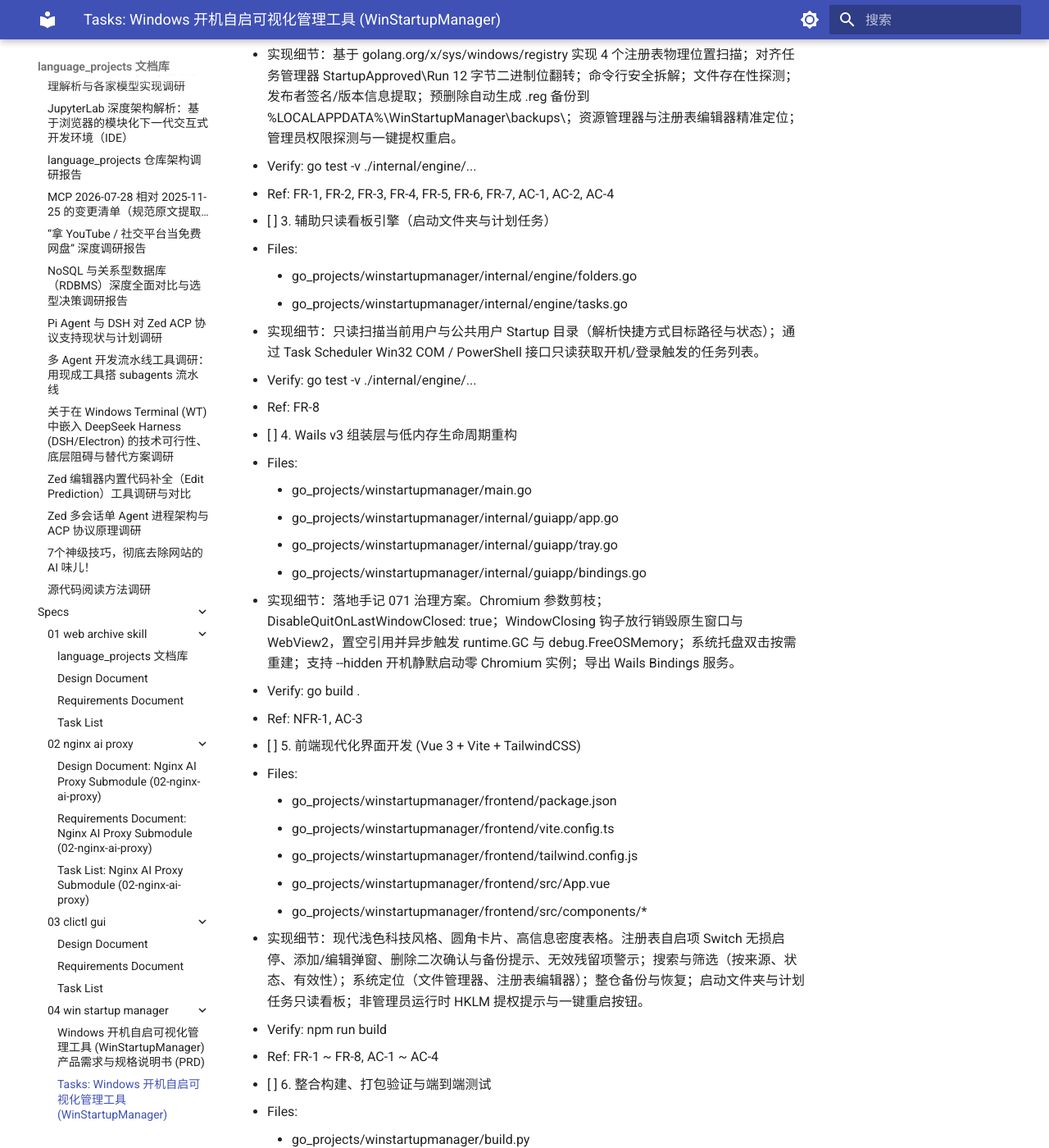
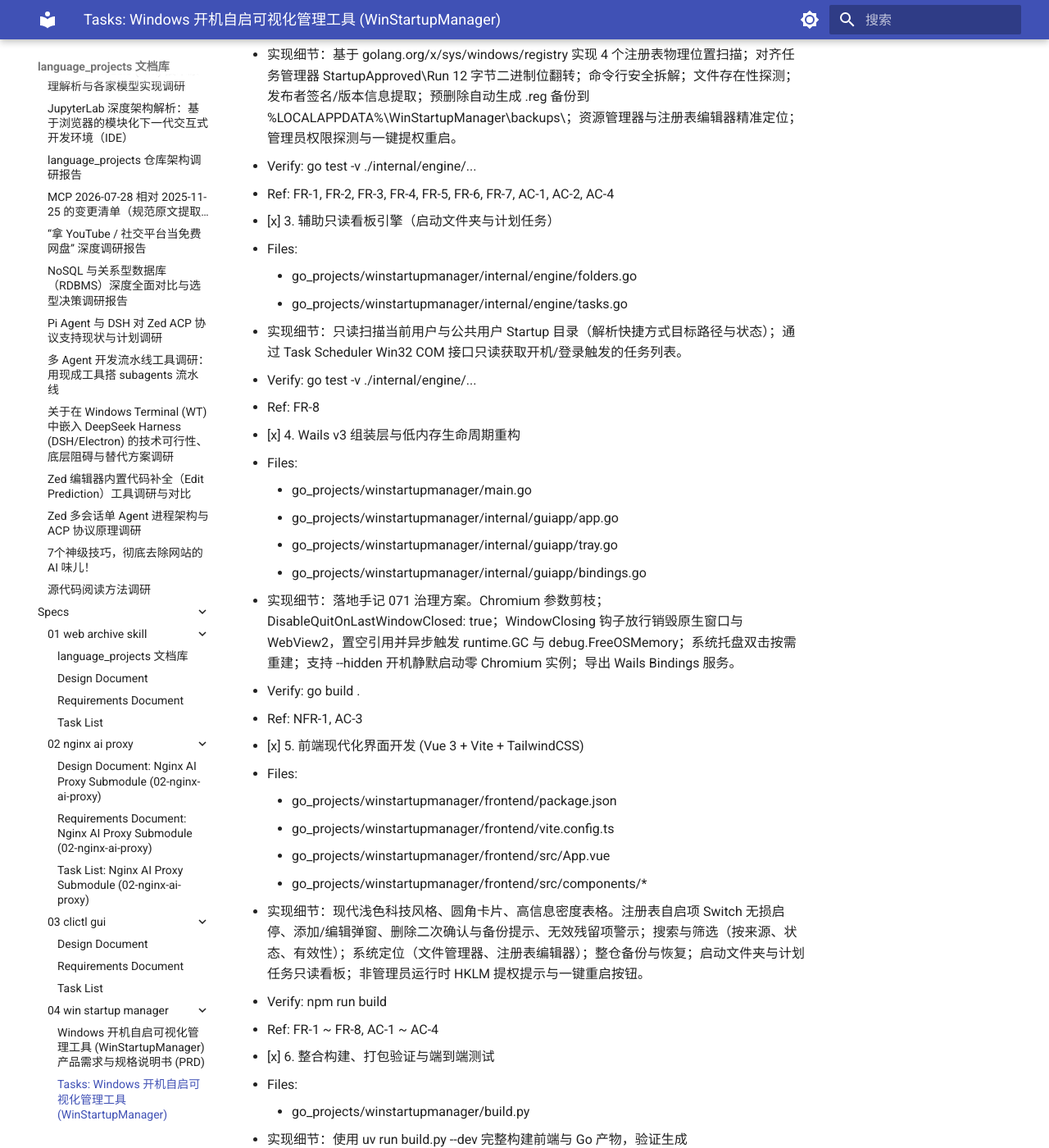
Before and after one commit to shihao-hub/td-language_projects, an MkDocs documentation site: the page built from docs/specs/04-win-startup-manager/tasks.md, in a window 1280 px wide and 1400 px high, scrolled down 831 px. Shown: the whole window at 82% size. Built offline with MkDocs 1.6.1 and Material for MkDocs 9.7.7, drawn with Linux system fonts in a browser that asks for light colours; a script that is not in the unit is left out; some of the changed text lies outside the part shown.

Commit message:
docs(specs): 04-win-startup-manager 完成任务清单归档
- 全部 6 个工程任务均已完成验证并勾选归档

```diff
--- a/docs/specs/04-win-startup-manager/tasks.md
+++ b/docs/specs/04-win-startup-manager/tasks.md
@@ -1,6 +1,6 @@
 # Tasks: Windows 开机自启可视化管理工具 (WinStartupManager)
 
-- [ ] 1. 项目基础脚手架与构建体系搭建
+- [x] 1. 项目基础脚手架与构建体系搭建
   - Files:
     - go_projects/winstartupmanager/go.mod
     - go_projects/winstartupmanager/build.py
@@ -11,7 +11,7 @@
   - Verify: go build ./...
   - Ref: AC-1, NFR-1
 
-- [ ] 2. 核心注册表引擎与 StartupApproved 契约实现
+- [x] 2. 核心注册表引擎与 StartupApproved 契约实现
   - Files:
     - go_projects/winstartupmanager/internal/model/model.go
     - go_projects/winstartupmanager/internal/engine/registry.go
@@ -24,15 +24,15 @@
   - Verify: go test -v ./internal/engine/...
   - Ref: FR-1, FR-2, FR-3, FR-4, FR-5, FR-6, FR-7, AC-1, AC-2, AC-4
 
-- [ ] 3. 辅助只读看板引擎（启动文件夹与计划任务）
+- [x] 3. 辅助只读看板引擎（启动文件夹与计划任务）
   - Files:
     - go_projects/winstartupmanager/internal/engine/folders.go
     - go_projects/winstartupmanager/internal/engine/tasks.go
-  - 实现细节：只读扫描当前用户与公共用户 Startup 目录（解析快捷方式目标路径与状态）；通过 Task Scheduler Win32 COM / PowerShell 接口只读获取开机/登录触发的任务列表。
+  - 实现细节：只读扫描当前用户与公共用户 Startup 目录（解析快捷方式目标路径与状态）；通过 Task Scheduler Win32 COM 接口只读获取开机/登录触发的任务列表。
   - Verify: go test -v ./internal/engine/...
   - Ref: FR-8
 
-- [ ] 4. Wails v3 组装层与低内存生命周期重构
+- [x] 4. Wails v3 组装层与低内存生命周期重构
   - Files:
     - go_projects/winstartupmanager/main.go
     - go_projects/winstartupmanager/internal/guiapp/app.go
@@ -42,18 +42,17 @@
   - Verify: go build .
   - Ref: NFR-1, AC-3
 
-- [ ] 5. 前端现代化界面开发 (Vue 3 + Vite + TailwindCSS)
+- [x] 5. 前端现代化界面开发 (Vue 3 + Vite + TailwindCSS)
   - Files:
     - go_projects/winstartupmanager/frontend/package.json
     - go_projects/winstartupmanager/frontend/vite.config.ts
-    - go_projects/winstartupmanager/frontend/tailwind.config.js
     - go_projects/winstartupmanager/frontend/src/App.vue
     - go_projects/winstartupmanager/frontend/src/components/*
   - 实现细节：现代浅色科技风格、圆角卡片、高信息密度表格。注册表自启项 Switch 无损启停、添加/编辑弹窗、删除二次确认与备份提示、无效残留项警示；搜索与筛选（按来源、状态、有效性）；系统定位（文件管理器、注册表编辑器）；整仓备份与恢复；启动文件夹与计划任务只读看板；非管理员运行时 HKLM 提权提示与一键重启按钮。
   - Verify: npm run build
   - Ref: FR-1 ~ FR-8, AC-1 ~ AC-4
 
-- [ ] 6. 整合构建、打包验证与端到端测试
+- [x] 6. 整合构建、打包验证与端到端测试
   - Files:
     - go_projects/winstartupmanager/build.py
   - 实现细节：使用 uv run build.py --dev 完整构建前端与 Go 产物，验证生成 winstartupmanager-dev.exe；校验静态资产嵌入与二进制运行表现。
```
